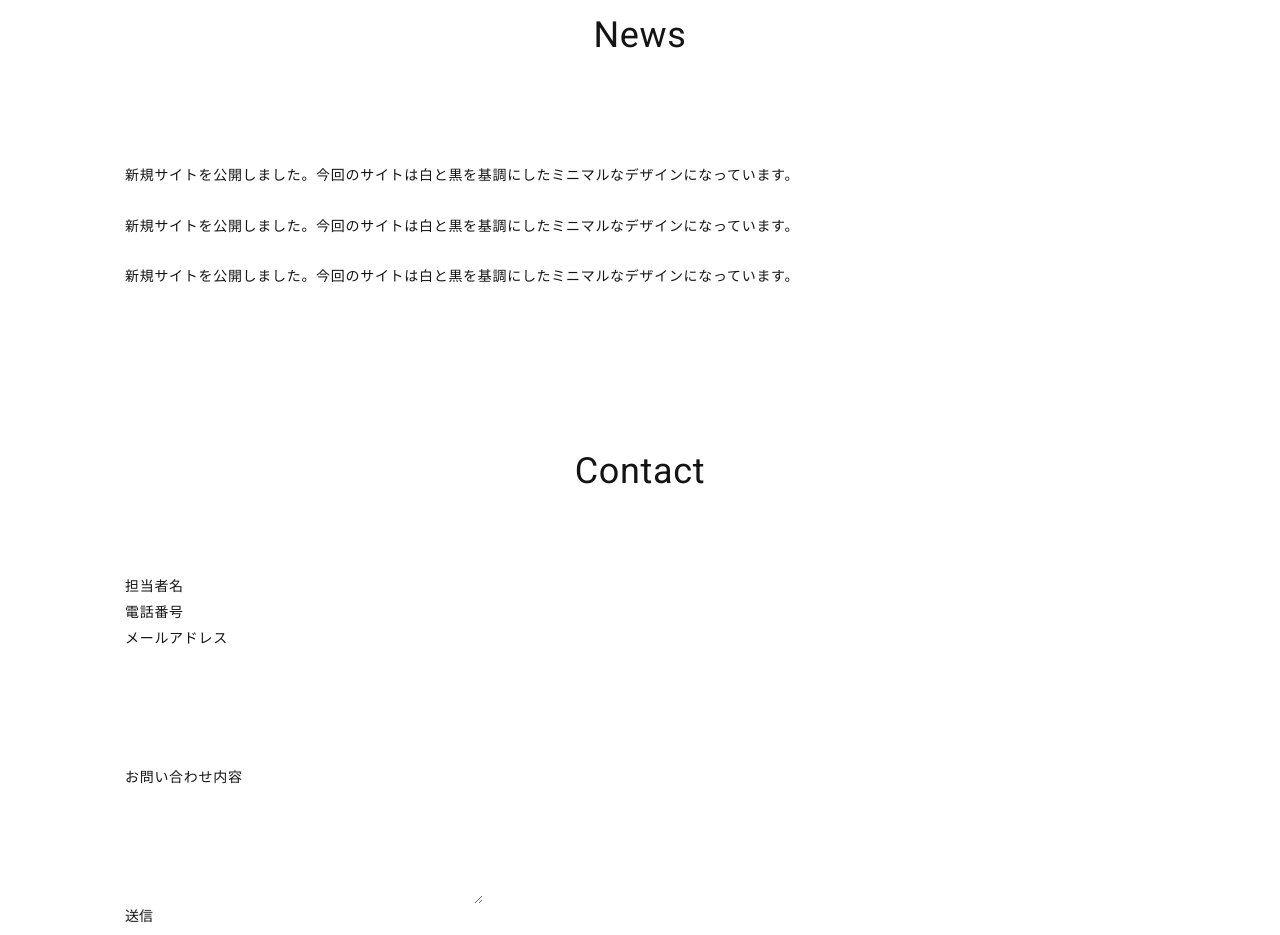
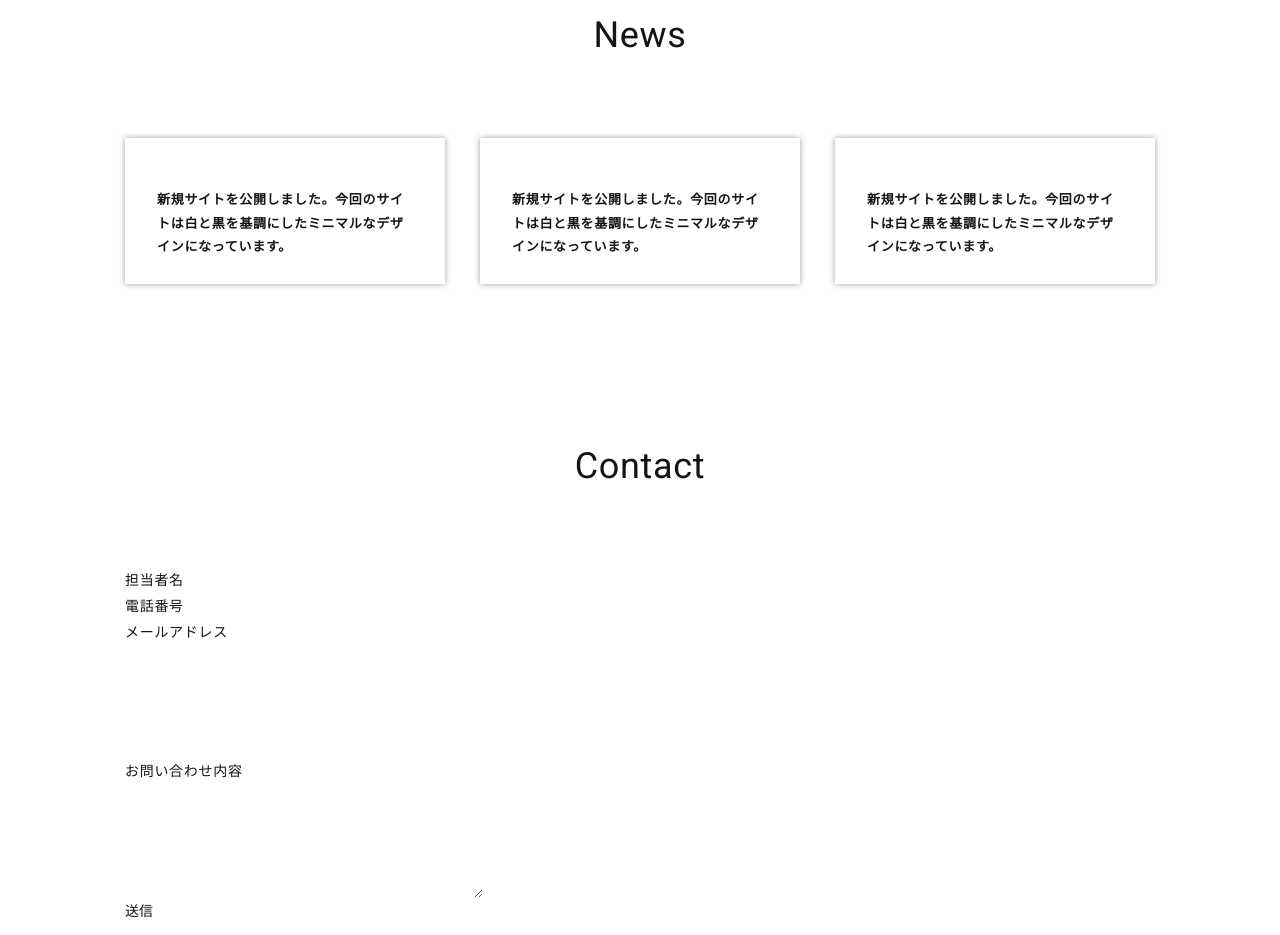
Before and after one commit to yukimiyake0607/crestadesign, a plain HTML site: page index.html in a window 1280 px wide. Shown: the part 2133-3068 px from the top of the page. Drawn offline with Linux system fonts and the light colour scheme.

Commit message:
newsのCSSを記述

```diff
--- a/scss/style.scss
+++ b/scss/style.scss
@@ -138,7 +138,21 @@ service
 /*---------------------
 news
 ---------------------*/
-
+#news{
+    .news-list{
+        display: flex;
+        justify-content: space-between;
+        .news-item{
+            max-width: 320px;
+            box-shadow: 0px 0px 6px rgba(27,19,16,0.4);
+            .news-text{
+                font-size: 1.3rem;
+                font-weight: bold;
+                padding: 25px 32px;
+            }
+        }
+    }
+}
 
 
 /*---------------------
```
Also changed, not shown: css/style.css, 1 other file.
